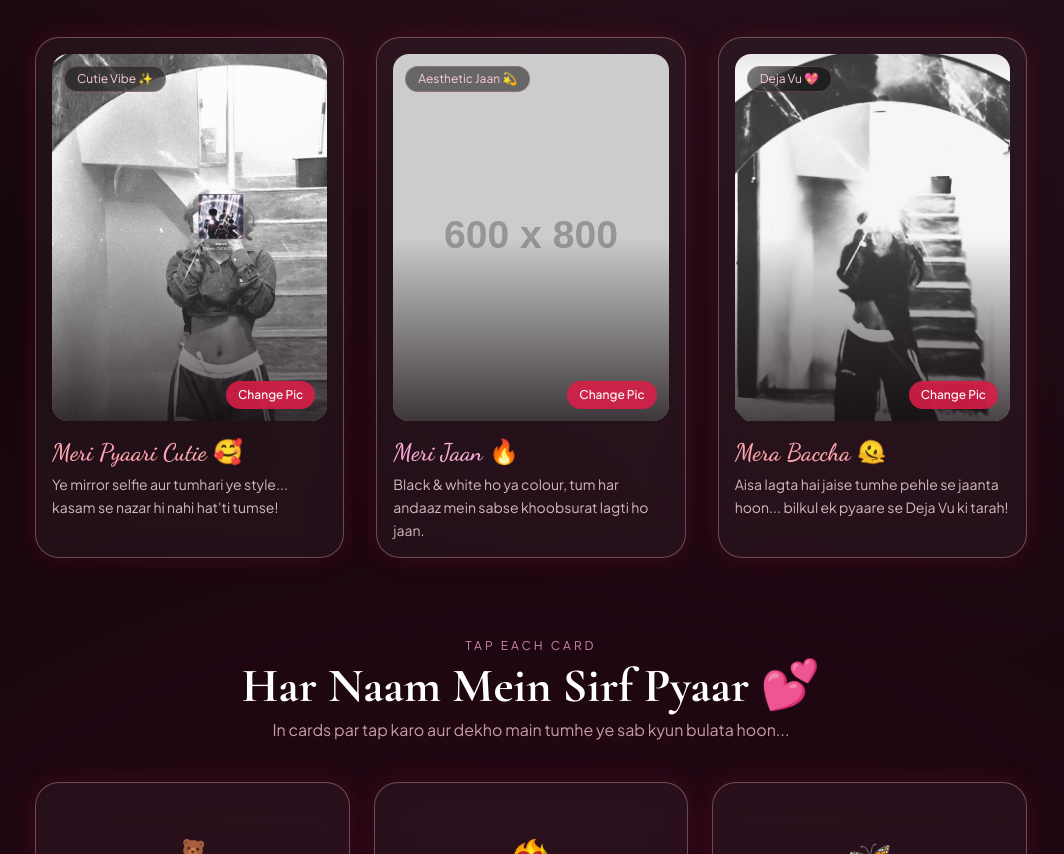
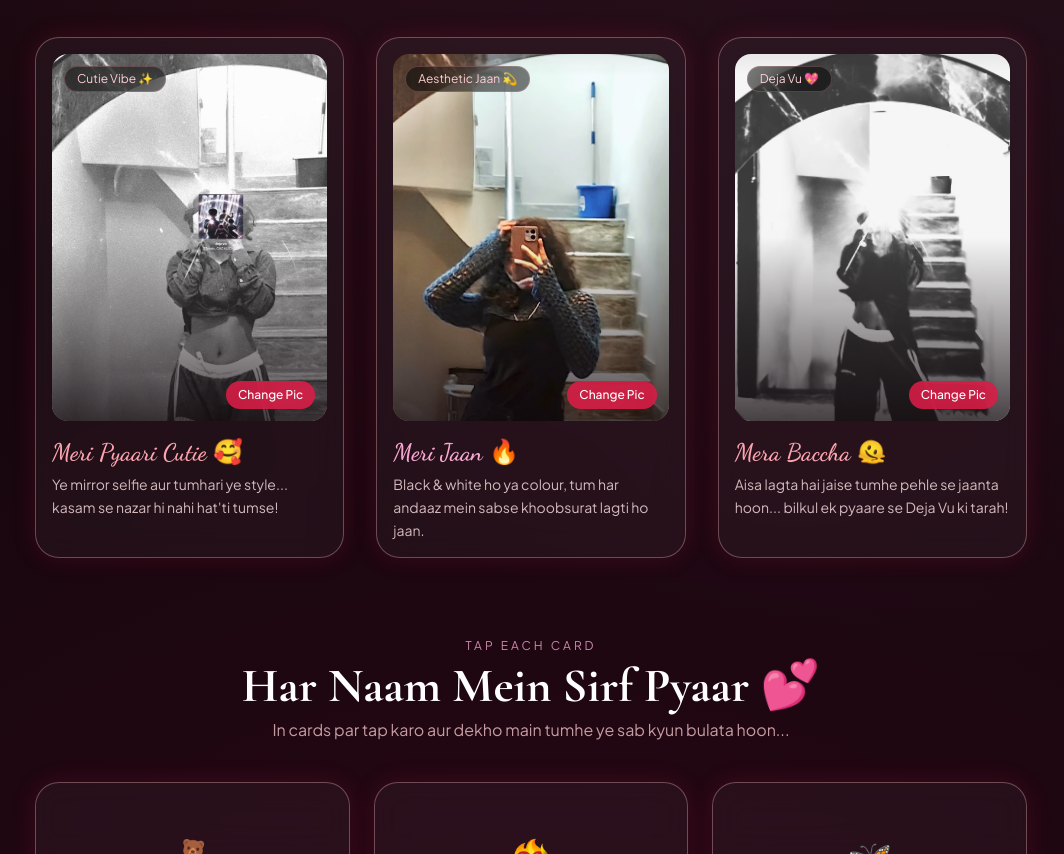
Before and after one commit to raghavchaturvedi106/HBJ, a plain HTML site: page index.html in a window 1280 px wide. Shown: the part 1980-2834 px from the top of the page, without its empty margins (109-1173 px from the left). Drawn offline with nearby package versions, Linux system fonts and the light colour scheme; placeholder pictures from the web are drawn by us.

Commit message:
Update image source in index.html

```diff
--- a/index.html
+++ b/index.html
@@ -355,7 +355,7 @@
         <!-- Photo Card 2 -->
         <div class="glass-card rose-border rounded-3xl p-4 flex flex-col group transition transform hover:-translate-y-1.5">
           <div class="relative aspect-[3/4] w-full rounded-2xl overflow-hidden bg-rose-950/60 mb-4">
-            <img id="photo-2" src="baccha (1).jpg" alt="Meri Jaan"
+            <img id="photo-2" src="baccha.jpg" alt="Meri Jaan"
               onerror="this.onerror=null; this.src='https://placehold.co/600x800/2a0d18/f4b8c1?text=Meri+Jaan+%F0%9F%92%96';"
               class="w-full h-full object-cover object-center group-hover:scale-105 transition duration-500" />
             <div class="absolute inset-0 bg-gradient-to-t from-[#0d0509] via-transparent to-transparent opacity-75"></div>
```
